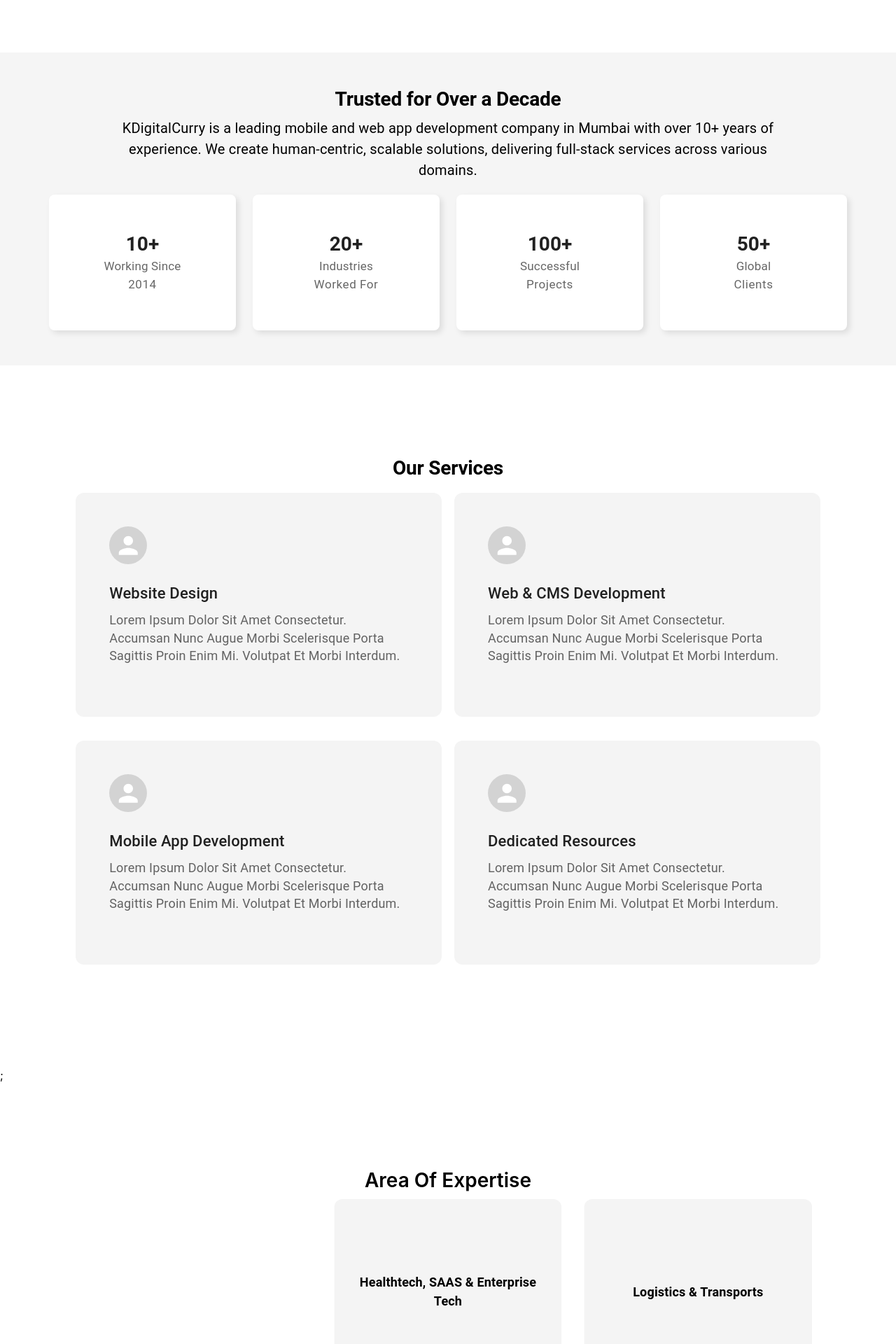
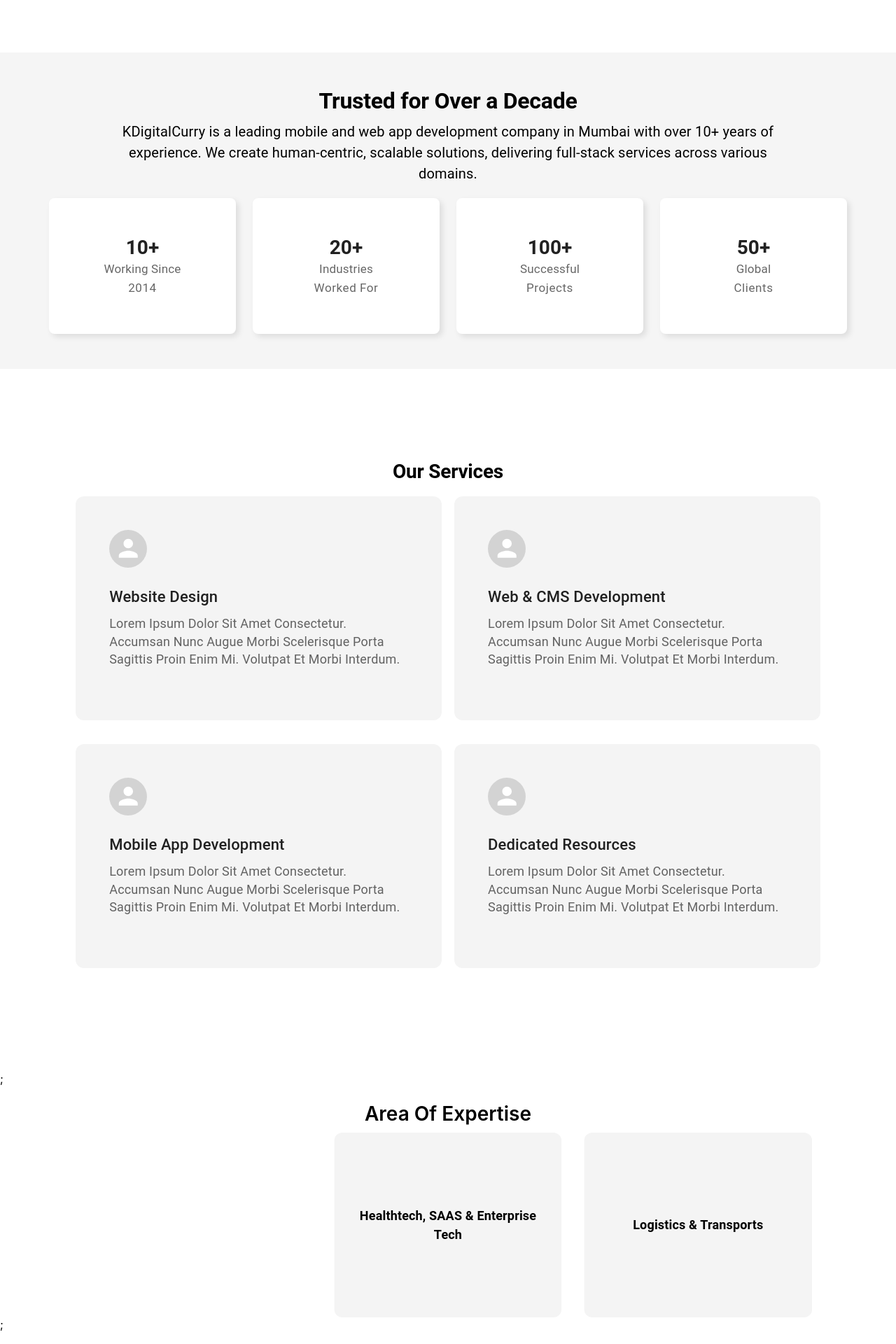
Before and after one commit to AryanAguiar/KDC-site, a React (Create React App) app: page / in a window 1280 px wide. Shown: the part 560-2480 px from the top of the page at 70% size. Built offline with nearby package versions, Linux system fonts and the light colour scheme.

Commit message:
Update Home.css

```diff
--- a/src/pages/Home.css
+++ b/src/pages/Home.css
@@ -57,17 +57,6 @@
     padding: 100px 200px;
 }
 
-.about h2 {
-    font-size: 28px;
-    font-weight: 600;
-    margin-bottom: 10px;
-}
-
-.about p {
-    max-width: 946px;
-    width: 100%;
-}
-
 .services {
     margin: 130px 0;
 }
@@ -79,9 +68,6 @@
     text-align: center;
 }
 
-.areaofexp {
-    padding: 100px 0;
-}
 
 .areaofexp h2 {
     font-size: 28px;
```
